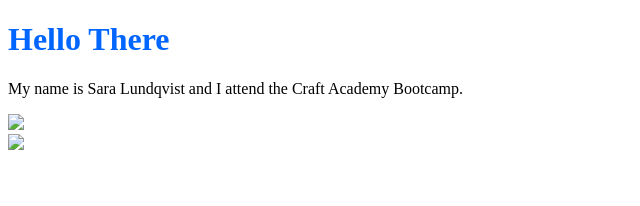
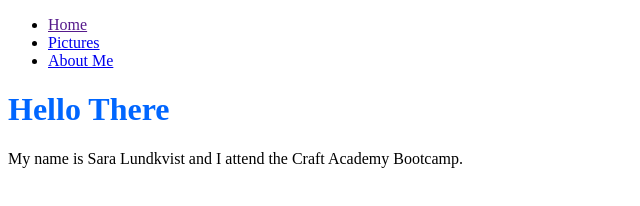
Before and after one commit to SaraFrantzen/Saralundkvist86.github.io, a plain HTML site: page index.html in a window 1280 px wide. Shown: the whole page, without its empty margins (0-640 px from the left). Drawn offline with Linux system fonts and the light colour scheme.

Commit message:
about.html & pictures.html was added

```diff
--- a/index.html
+++ b/index.html
@@ -9,11 +9,19 @@
 </head>
 
 <body>
+    <header>
+        <nav>
+            <ul>
+                <li><a href="">Home</a></li>
+                <li><a href="/home/sara/HTML_intro/Saralundkvist86.github.io/pictures.html">Pictures</a></li>
+                <li><a href="/home/sara/HTML_intro/Saralundkvist86.github.io/about.html">About Me</a></li>
+            </ul>
+        </nav>
     <h1>Hello There</h1>
-    <p>My name is Sara Lundqvist and I attend the Craft Academy Bootcamp.</p>
-        <img src="Bilder/sara.jpg"/>
-        <br>
-        <img src="Bilder/sara2.jpg"/>
-</body>
+    <p>My name is Sara Lundkvist and I attend the Craft Academy Bootcamp.</p>
+
+
+    </header>
+  </body>
 
 </html>
```
Also changed, not shown: about.html (added, +8 -0 lines), pictures.html (added, +7 -0 lines).
